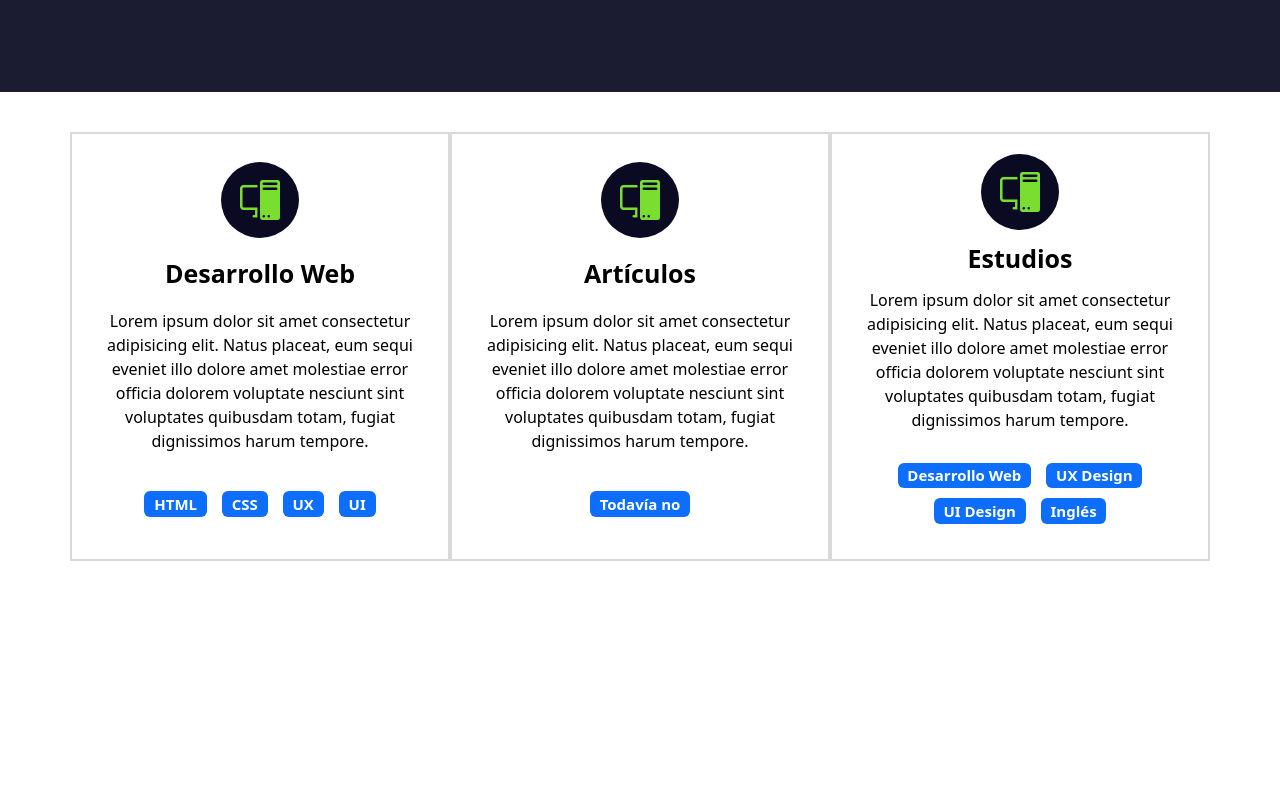
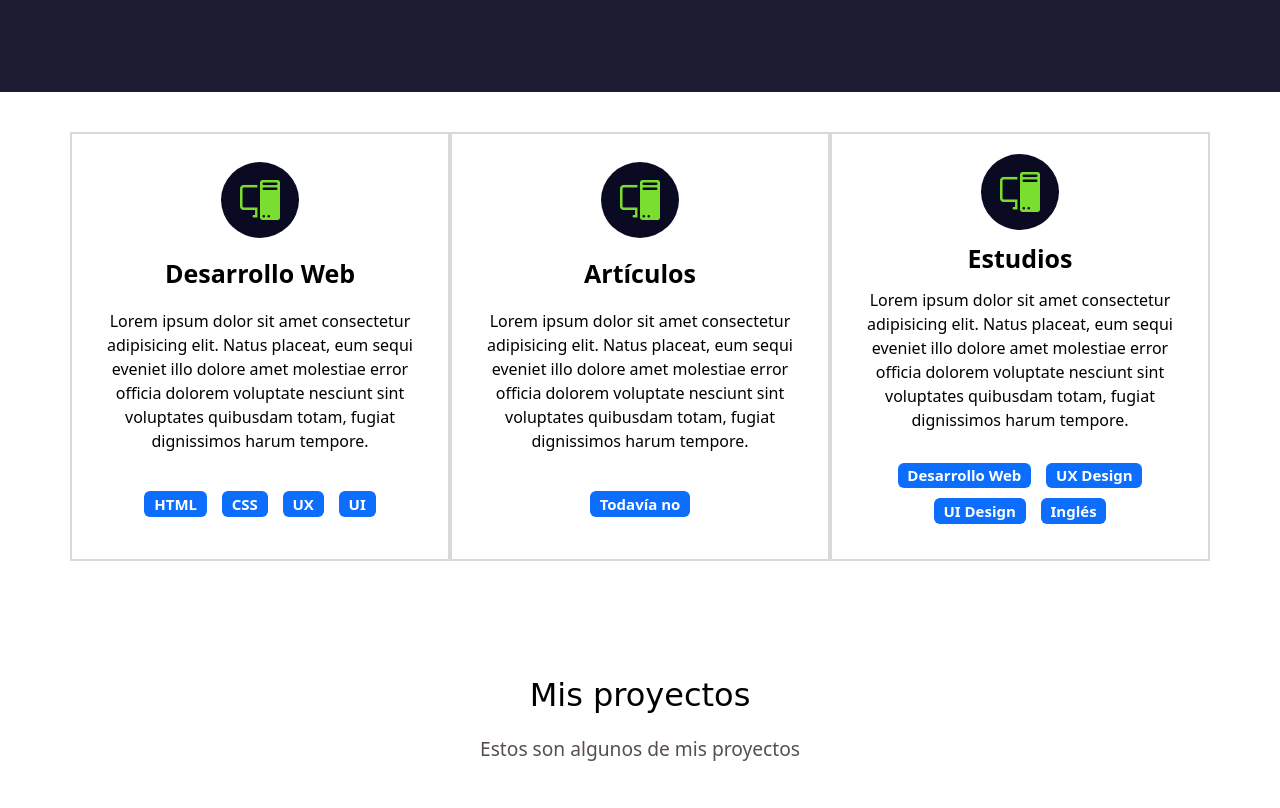
Before and after one commit to Jos3100/jose_staticweb, a website: page bootstrap/index.html in a window 1280 px wide. Shown: the part 1303-2111 px from the top of the page. Before the commit the page ends 1924 px from the top, so only its background shows below. Drawn offline with nearby package versions, Linux system fonts and the light colour scheme; a web font is replaced by a local one.

Commit message:
staticWeb04

```diff
--- a/bootstrap/index.html
+++ b/bootstrap/index.html
@@ -124,9 +124,11 @@
 
   </section>
 
-
-
-
+  <!--Proyectos-->
+  <section class="proyectos-recientes seccion-clara d-flex flex-column">
+    <h2 class="seccion-titulo texto-negro">Mis proyectos</h2>
+    <h3 class="seccion-descripcion">Estos son algunos de mis proyectos</h3>
+  </section>
 
 
   <script src="https://cdn.jsdelivr.net/npm/bootstrap@5.3.2/dist/js/bootstrap.bundle.min.js"
--- a/bootstrap/style.css
+++ b/bootstrap/style.css
@@ -41,8 +41,24 @@ h1 {
     font-family: 'Rubik Dirt', cursive;
 }
 
+.seccion-descripcion {
+    font-size: 1.2rem;
+    color: #584e4e;
+
+
+}
+
 .seccion-texto {
     font-size: 1.2rem;
+}
+
+.texto-negro {
+    color: black;
+}
+
+.texto-blanco {
+    color: white;
+
 }
 
 /* Seccion Hero */
@@ -94,7 +110,7 @@ h1 {
 }
 
 .experiencia .columna:hover {
-    color:white;
+    color: white;
     background-color: #1b1b32;
 
 }
@@ -124,6 +140,11 @@ h1 {
     margin: 5px;
 }
 
+/* Proyectos */
+.proyectos-recientes {
+    padding: 40px;
+}
+
 
 /* Adaptable (Responsivo) */
 
```
